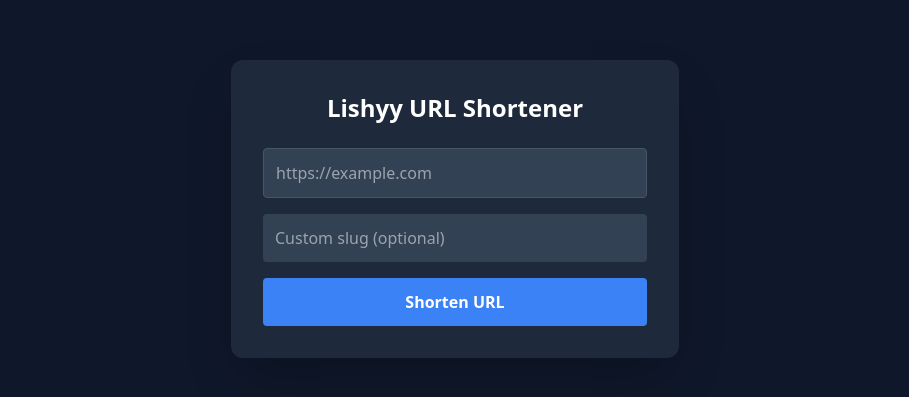
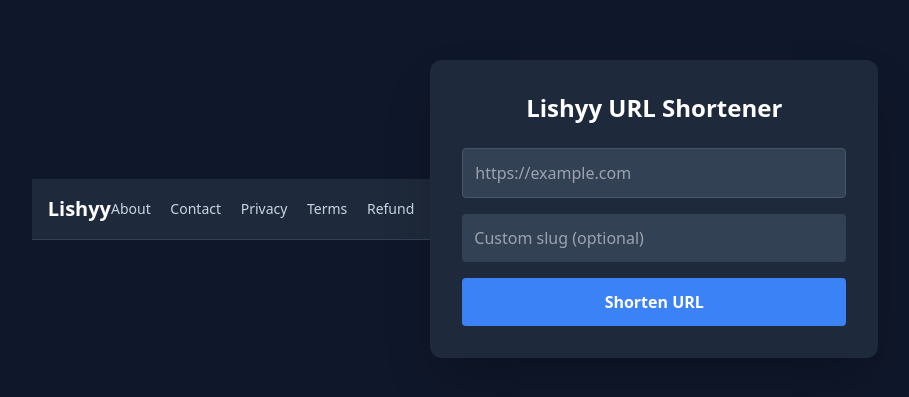
Before and after one commit to thirdeyetoons/lishy-v2, a website: page index.html in a window 1280 px wide. Shown: the part 191-588 px from the top of the page, without its empty margins (185-1094 px from the left). Drawn offline with nearby package versions, Linux system fonts and the light colour scheme.

Commit message:
navigation added

```diff
--- a/index.html
+++ b/index.html
@@ -6,6 +6,18 @@
     <title>Lishyy Shortener</title>
     <script src="https://cdn.tailwindcss.com"></script>
 </head>
+<nav class="bg-slate-800 p-4 border-b border-slate-700">
+    <div class="max-w-4xl mx-auto flex justify-between items-center">
+        <a href="/" class="text-xl font-bold text-white">Lishyy</a>
+        <div class="space-x-4 text-sm text-slate-300">
+            <a href="/about" class="hover:text-white">About</a>
+            <a href="/contact" class="hover:text-white">Contact</a>
+            <a href="/privacy" class="hover:text-white">Privacy</a>
+            <a href="/terms" class="hover:text-white">Terms</a>
+            <a href="/refund" class="hover:text-white">Refund</a>
+        </div>
+    </div>
+</nav>
 <body class="bg-slate-900 text-white flex items-center justify-center min-h-screen">
     <div class="bg-slate-800 p-8 rounded-xl shadow-2xl w-full max-w-md text-center">
         <h1 class="text-2xl font-bold mb-6">Lishyy URL Shortener</h1>
```
